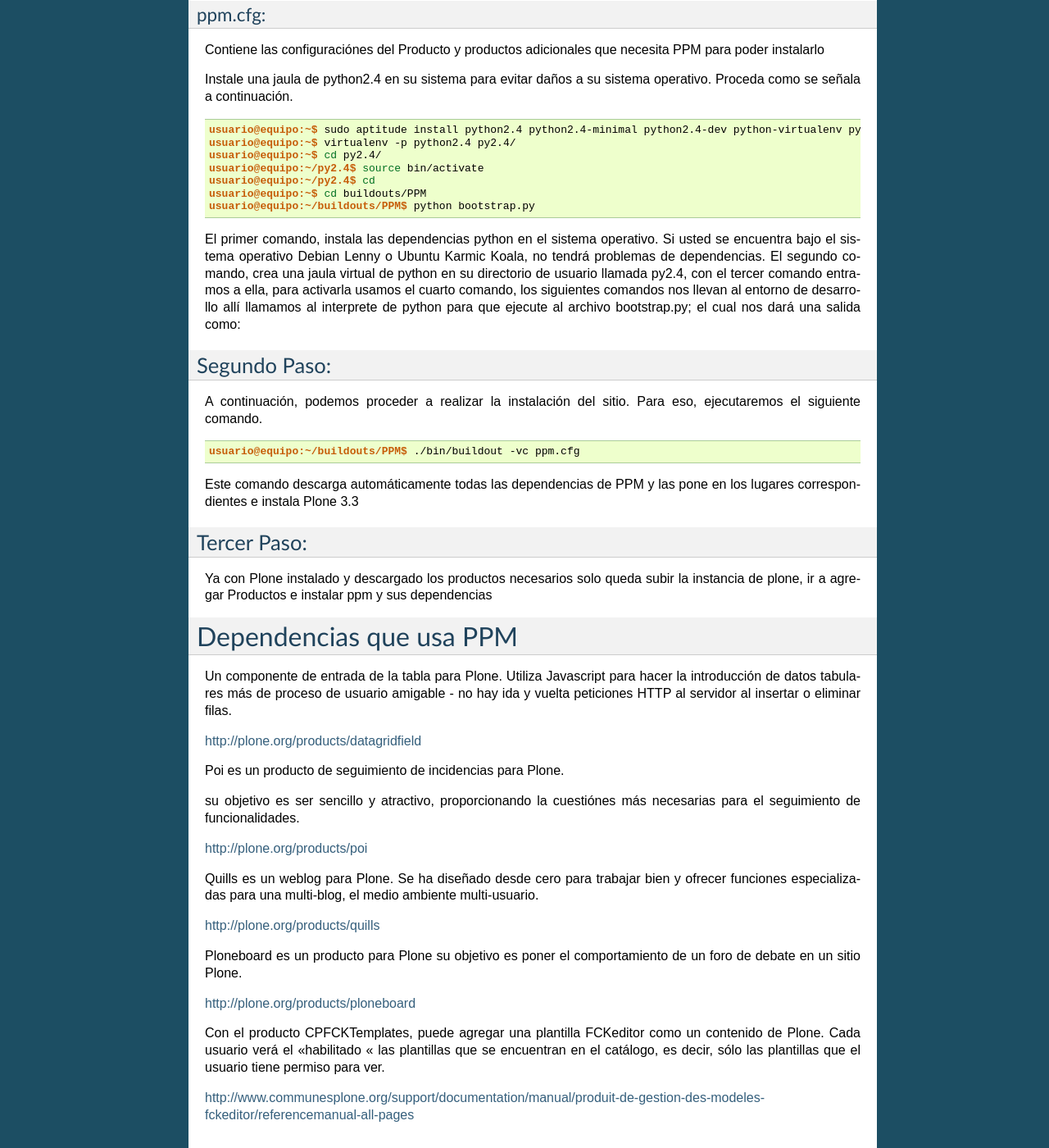
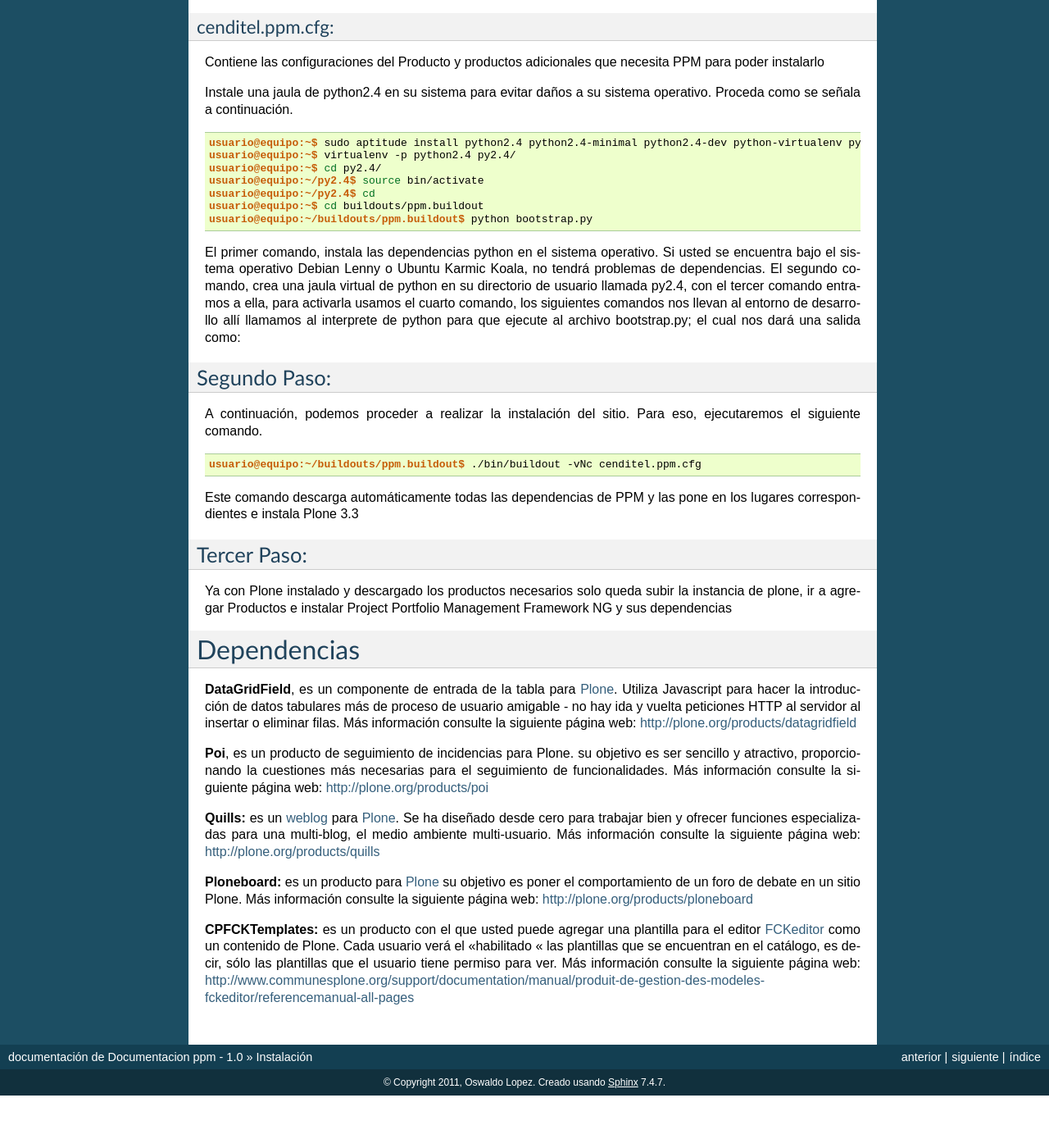
Before and after one commit to Cenditel/cenditel.docs, a Sphinx documentation site: the page built from source/ppm/manual_de_instalacion.rst, in a window 1280 px wide and 1400 px high, scrolled down 838 px. Shown: the whole window at 82% size. Built offline with Sphinx 7.4.7, drawn with Linux system fonts in a browser that asks for light colours; after the commit the page ends 2174 px from its top, so only the background shows below that; some of the changed text lies outside the part shown.

Commit message:
Version actualizada de la instalacion de cenditel.ppm, con corrección ortografica y actualizacion de los archivos del buildout y agregar formatos enriquesido de RST

```diff
--- a/source/ppm/manual_de_instalacion.rst
+++ b/source/ppm/manual_de_instalacion.rst
@@ -6,7 +6,7 @@
 -----------
 
 
-PPM (Portafolio Project Manamegent) Es un producto para Plone
+PPM (Portafolio Project Manamegent), es un producto para Plone
 el cual ayuda a determinar la combinación óptima y la secuencia
 de los proyectos propuestos para lograr los mejores objetivos
 y así describir los métodos para el análisis y la gestión
@@ -29,10 +29,11 @@
 
     usuario@equipo:~$ mkdir buildouts
     usuario@equipo:~$ cd buildouts
-    usuario@equipo:~/buildouts$ svn co http://plataforma.cenditel.gob.ve/svn/plataforma/proyectosInstitucionales/eGov/ppm/buildout/plone/3.3 PPM
-    usuario@equipo:~/buildouts$ cd PPM
-    usuario@equipo:~/buildouts/PPM ls
-    bootstrap.py  buildout.cfg  ppm.cfg
+    usuario@equipo:~/buildouts$ svn co http://plataforma.cenditel.gob.ve/svn/plataforma/proyectosInstitucionales/renasen/cenditel.ppm/buildouts/plone3/ ppm.buildout
+    usuario@equipo:~/buildouts$ cd ppm.buildout
+    usuario@equipo:~/buildouts/ppm.buildout ls -p
+    00-varibles.cfg        02-mrdeveloper.cfg  bootstrap.py  cenditel.ppm.cfg     etc/           products/  templates/
+    01-dumpedversions.cfg  03-mountpoint.cfg   buildout.cfg  dumped-versions.cfg  plonesite.cfg  src/       versions.cfg
 
 El primer comando es el encargado de crear un directorio para nuestros proyectos
 buildout, el segundo comando abre dicho directorio , el tercero es el encargado de descargar del repositorio
@@ -49,13 +50,13 @@
 buildout.cfg:
 """""""""""""
 
-Archivo de configuración que posee las caracteristicas necesarias para la construcción
-de un sitio Web basado basíco en el sistema manejador de contenidos Plone.
+Archivo de configuración que posee las características necesarias para la construcción
+de un sitio Web basado básico en el sistema manejador de contenidos Plone.
 
-ppm.cfg:
-""""""""
+cenditel.ppm.cfg:
+"""""""""""""""""
 
-Contiene las configuraciónes del Producto y productos adicionales que necesita PPM para poder instalarlo
+Contiene las configuraciones del Producto y productos adicionales que necesita PPM para poder instalarlo
 
 
 Instale una jaula de python2.4 en su sistema para evitar daños a su sistema operativo.
@@ -68,8 +69,8 @@
     usuario@equipo:~$ cd py2.4/
     usuario@equipo:~/py2.4$ source bin/activate
     usuario@equipo:~/py2.4$ cd
-    usuario@equipo:~$ cd buildouts/PPM
-    usuario@equipo:~/buildouts/PPM$ python bootstrap.py
+    usuario@equipo:~$ cd buildouts/ppm.buildout
+    usuario@equipo:~/buildouts/ppm.buildout$ python bootstrap.py
 
 El primer comando, instala las dependencias python en el sistema operativo. Si
 usted se encuentra bajo el sistema operativo Debian Lenny o Ubuntu Karmic Koala,
@@ -88,7 +89,7 @@
 
 .. code-block:: console
 
-    usuario@equipo:~/buildouts/PPM$ ./bin/buildout -vc ppm.cfg
+    usuario@equipo:~/buildouts/ppm.buildout$ ./bin/buildout -vNc cenditel.ppm.cfg
 
 Este comando descarga automáticamente todas las dependencias de PPM y las pone en los
 lugares correspondientes e instala Plone 3.3
@@ -98,58 +99,29 @@
 ^^^^^^^^^^^^
 
 Ya con Plone instalado y descargado los productos necesarios solo queda subir la instancia de plone, ir a agregar
-Productos e instalar ppm y sus dependencias
+Productos e instalar Project Portfolio Management Framework NG y sus dependencias
 
 
+Dependencias
+------------
 
-Dependencias que usa PPM
-------------------------
+**DataGridField**, es un componente de entrada de la tabla para `Plone <http://plone.org/>`_. Utiliza
+Javascript para hacer la introducción de datos tabulares más de proceso de usuario
+amigable - no hay ida y vuelta peticiones HTTP al servidor al insertar o eliminar filas.
+Más información consulte la siguiente página web: http://plone.org/products/datagridfield
 
-DataGridField
-=============
+**Poi**, es un producto de seguimiento de incidencias para Plone.
+su objetivo es ser sencillo y atractivo, proporcionando
+la cuestiones más necesarias para el seguimiento de funcionalidades.
+Más información consulte la siguiente página web: http://plone.org/products/poi
 
-Un componente de entrada de la tabla para Plone. Utiliza
-Javascript para hacer la introducción de datos tabulares
-más de proceso de usuario amigable - no hay ida y vuelta
-peticiones HTTP al servidor al insertar o eliminar filas.
+**Quills:** es un `weblog <http://es.wikipedia.org/wiki/Weblog>`_  para `Plone <http://plone.org/>`_. Se ha diseñado desde cero para trabajar
+bien y ofrecer funciones especializadas para una multi-blog, el medio
+ambiente multi-usuario. Más información consulte la siguiente página web: http://plone.org/products/quills
 
-http://plone.org/products/datagridfield
+**Ploneboard:** es un producto para `Plone <http://plone.org/>`_ su objetivo es poner el comportamiento de
+un foro de debate en un sitio Plone. Más información consulte la siguiente página web: http://plone.org/products/ploneboard
 
-Poi
-===
-
-Poi es un producto de seguimiento de incidencias para Plone.
-
-su objetivo es ser sencillo y atractivo, proporcionando
-la cuestiónes más necesarias para el seguimiento de funcionalidades.
-
-http://plone.org/products/poi
-
-
-Quills:
-=======
-
-Quills es un weblog para Plone. Se ha diseñado desde cero para trabajar
-bien y ofrecer funciones especializadas para una multi-blog, el medio
-ambiente multi-usuario.
-
-http://plone.org/products/quills
-
-
-Ploneboard:
-===========
-
-Ploneboard es un producto para Plone su objetivo es poner el comportamiento de
-un foro de debate en un sitio Plone.
-
-http://plone.org/products/ploneboard
-
-
-CPFCKTemplates:
-===============
-
-Con el producto CPFCKTemplates, puede agregar una plantilla FCKeditor como un contenido de
+**CPFCKTemplates:** es un producto con el que usted puede agregar una plantilla para el editor `FCKeditor <http://plone.org/products/fckeditor/>`_  como un contenido de
 Plone. Cada usuario verá el "habilitado " las plantillas que se encuentran en el catálogo,
-es decir, sólo las plantillas que el usuario tiene permiso para ver.
-
-http://www.communesplone.org/support/documentation/manual/produit-de-gestion-des-modeles-fckeditor/referencemanual-all-pages
+es decir, sólo las plantillas que el usuario tiene permiso para ver. Más información consulte la siguiente página web: http://www.communesplone.org/support/documentation/manual/produit-de-gestion-des-modeles-fckeditor/referencemanual-all-pages
```
Also changed, not shown: other parts of source/ppm/manual_de_instalacion.rst (+1 -1 lines).
